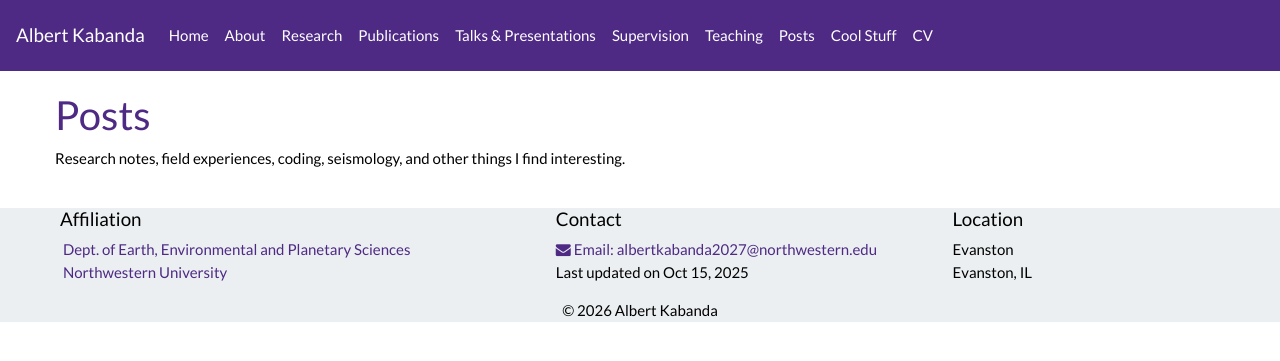
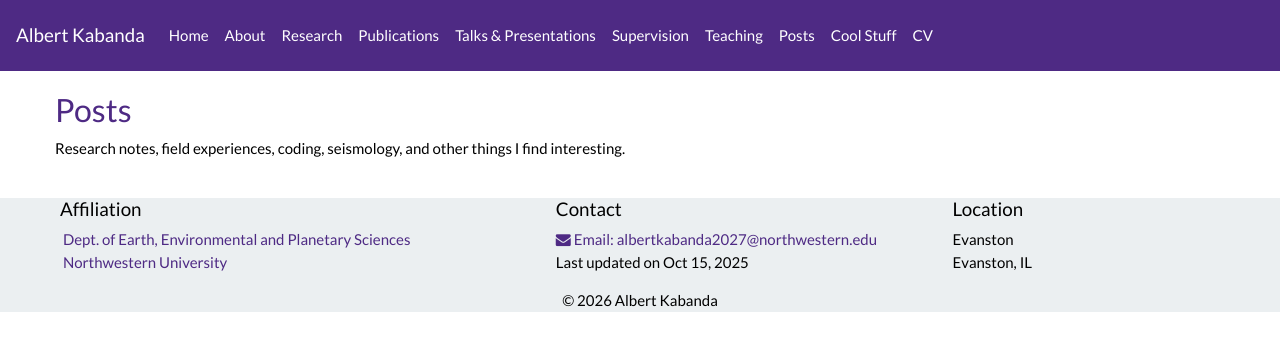
Before and after one commit to albertkabanda/albertkabanda.github.io, a Jekyll site: the page built from _pages/posts.md, in a window 1280 px wide. Shown: the top 361 px of the page. Built offline with Jekyll 4.4.1, drawn with Linux system fonts in a browser that asks for light colours; nearby versions of some CDN libraries; a style sheet for code colours, icons or effects is not loaded.

Commit message:
Update posts.md

```diff
--- a/_pages/posts.md
+++ b/_pages/posts.md
@@ -5,12 +5,12 @@ sitemap: false
 permalink: /Posts/
 ---
 
-## Posts
+### Posts
 
 Research notes, field experiences, coding, seismology, and other things I find interesting.
 
 {% for post in site.posts %}
-## [{{ post.title }}]({{ post.url | relative_url }})
+#### [{{ post.title }}]({{ post.url | relative_url }})
 
 {{ post.date | date: "%B %d, %Y" }}
 
```
